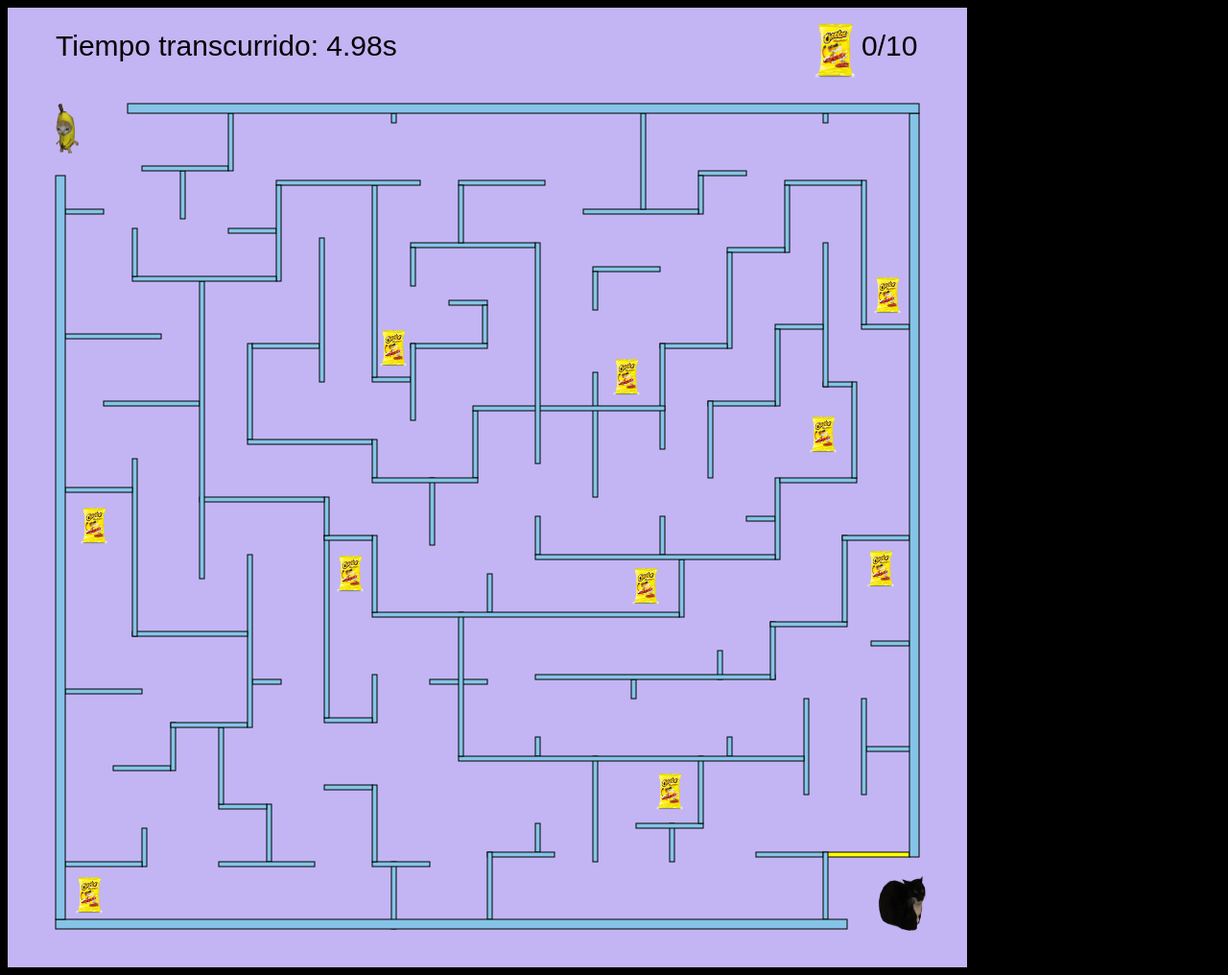
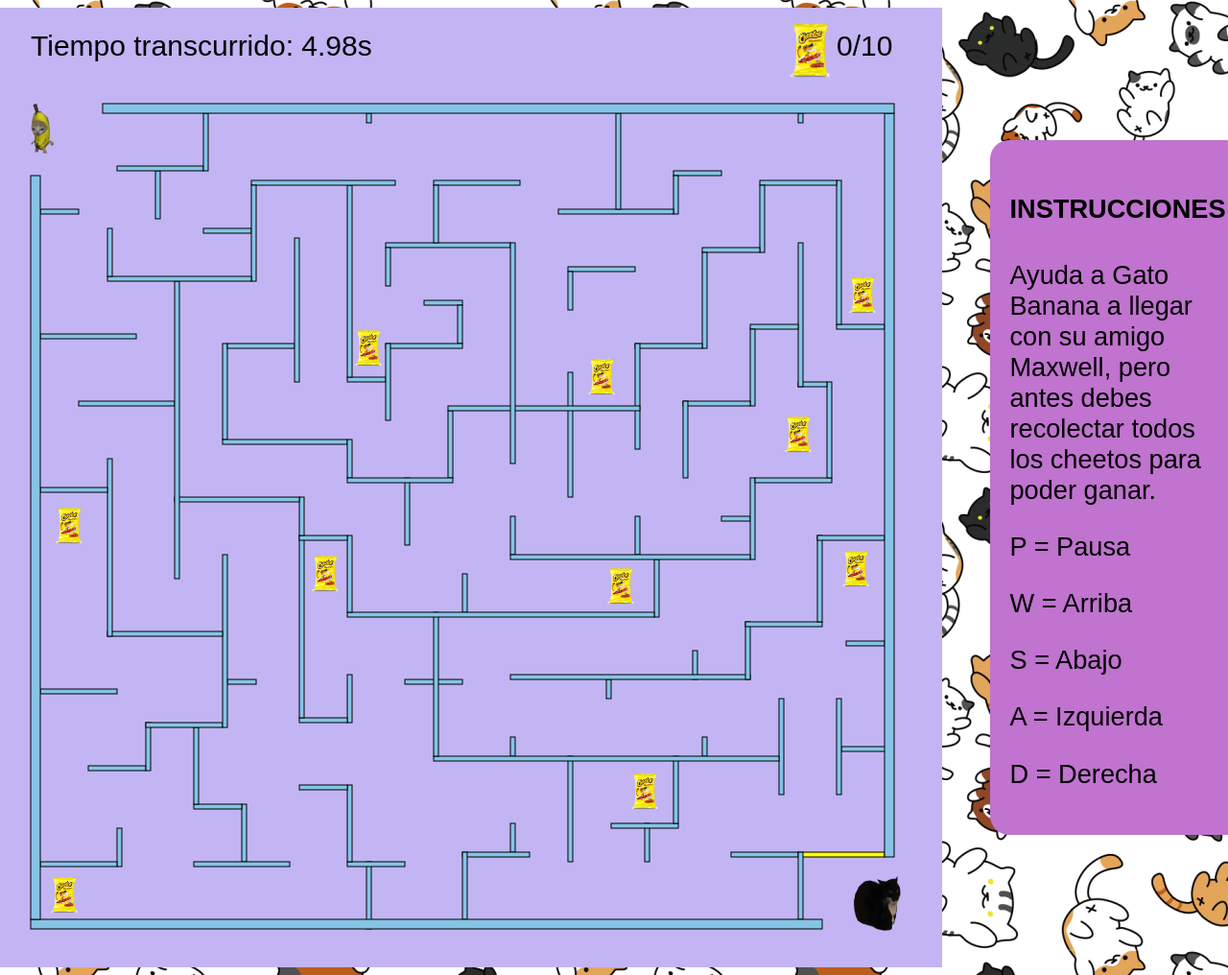
Before and after one commit to KeylaSant/laberintoExamen, a plain HTML site: page index.html in a window 1280 px wide. Shown: the whole page at 96% size. Drawn offline with Linux system fonts and the light colour scheme.

Commit message:
Estilos aplicados

```diff
--- a/index.html
+++ b/index.html
@@ -13,7 +13,7 @@
         }
 
         body {
-            background-color: black;
+            background: url(./fondogatos.png);
         }
     </style>
 
@@ -23,7 +23,22 @@
     <img id="bananacat" src="bananacat.png" style="display: none;" />
     <img id="maxwell" src="gatonegro.png" style="display: none;" />
     <img id="sabritas" src="cheetos.png" style="display: none;" />
-    <canvas id="myCanvas" width="1000" height="1000"></canvas>
+    <div style="display: flex; justify-content: center; align-items: center; min-height: 100vh; gap: 50px;">
+        <canvas id="myCanvas" width="1000" height="1000"></canvas>
+
+        <div style="width: 25%; font-size: 1.7em; font-family: sans-serif; background-color: #c073cf; padding: 20px; border-radius: 20px;">
+            <h4>INSTRUCCIONES</h4>
+            <p>Ayuda a Gato Banana a llegar con su amigo Maxwell,
+                 pero antes debes recolectar todos los cheetos para poder ganar.</p>
+            <p>P = Pausa</p>
+            <p>W = Arriba</p>
+            <p>S = Abajo</p>
+            <p>A = Izquierda</p>
+            <p>D = Derecha</p>
+
+        </div>
+    </div>
+
 
     <script>
         const canvas = document.getElementById("myCanvas");
@@ -39,14 +54,15 @@
         let inicioTiempo;
         let cheetosRecolectar=0;
         let audio = new Audio("happycat.mp3");
-        //let sonido = new Sonido("winner.mp3");
+        let audioGanar = new Audio("winner.mp3");
         audio.preload = "auto";
         audio.autoplay= true;
         audio.loop = true;
         audio.volume = 0.10;
-        // audio.onload=()=> {
-        //     audio.play();
-        // }
+
+        audioGanar.preload = "auto";
+        audioGanar.volume = 0.10;
+
             function calcularTiempo(){
                 if(!inicioTiempo){
                     inicioTiempo= performance.now();
@@ -353,7 +369,7 @@
                 ctx.font = "50px arial"
                 ctx.fillStyle = "rgb(255, 211, 8)";
                 ctx.fillText(`FELICIDADES HAS GANADO!`, 150, 500);
-                // audio.pause();
+                audioGanar.play();
             }
 
         }
```
Also changed, not shown: fondogatos.png (added).
